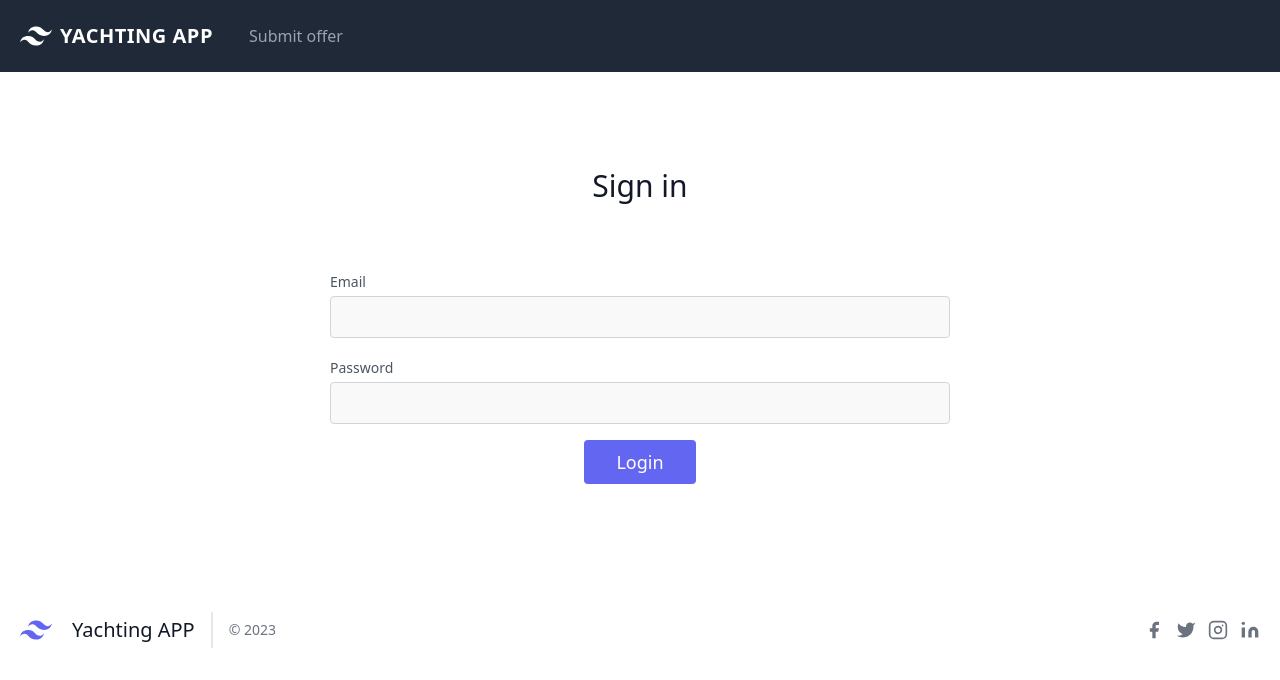
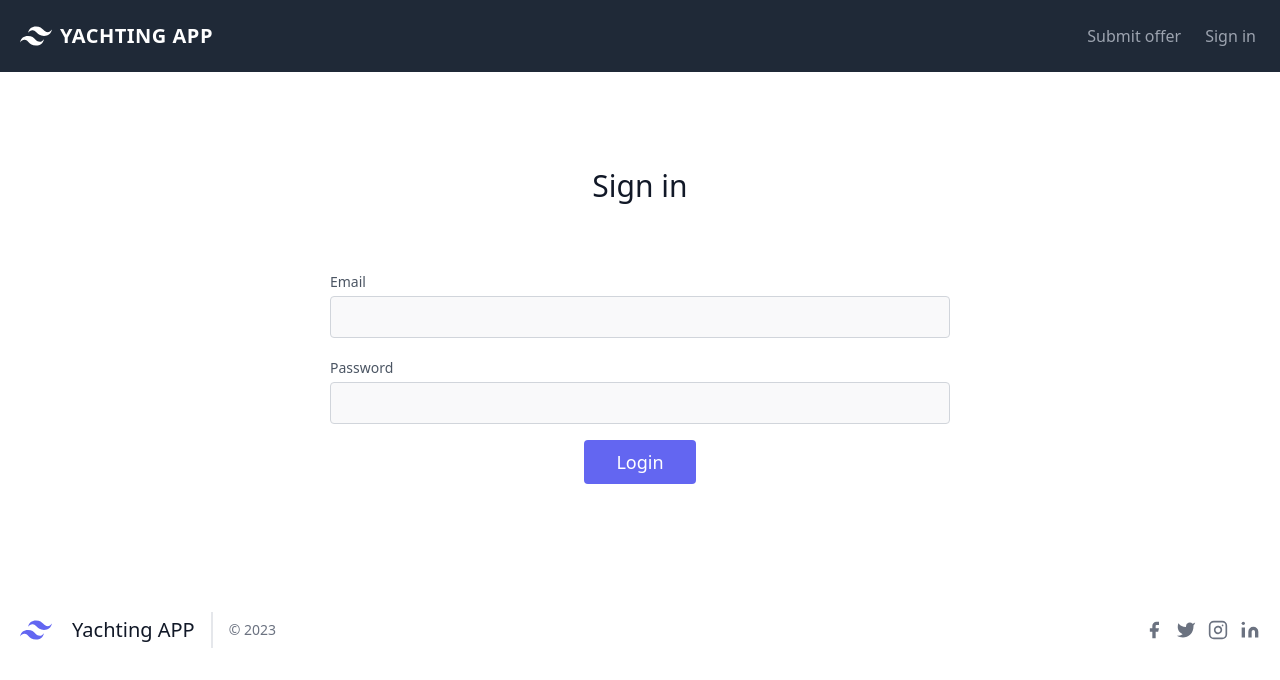
Before and after one commit to malachowiczmarta/Yachting-app-next, a Next.js app: page /user/signin in a window 1280 px wide. Shown: the top 680 px of the page. Built offline with nearby package versions, Linux system fonts and the light colour scheme; no server answers.

Commit message:
user loggin view

```diff
--- a/components/BaseLayout/index.tsx
+++ b/components/BaseLayout/index.tsx
@@ -1,5 +1,7 @@
+import { useSession } from 'next-auth/react';
 import Link from 'next/link';
 import { useState } from 'react';
+import classNames from 'classnames';
 
 interface BaseLayoutProps {
   children: React.ReactNode;
@@ -7,6 +9,8 @@ interface BaseLayoutProps {
 
 const TopNavigation = () => {
   const [isOpen, setIsOpen] = useState(false);
+  const { data: session, status } = useSession();
+  console.log(`session`, session);
 
   const toggleMenu = () => {
     setIsOpen(!isOpen);
@@ -30,7 +34,12 @@ const TopNavigation = () => {
       >
         Menu
       </button>
-      <div id="navigation">
+      <div
+        className={classNames('top-navbar w-full lg:inline-flex lg:flex-grow lg:w-auto', {
+          hidden: !isOpen
+        })}
+        id="navigation"
+      >
         <div className="lg:inline-flex lg:flex-row lg:ml-auto lg:w-auto w-full lg:items-center items-start  flex flex-col lg:h-auto">
           <Link
             href="/offers/new"
@@ -39,6 +48,23 @@ const TopNavigation = () => {
             <span>Submit offer</span>
           </Link>
         </div>
+        {session && (
+          <a
+            // onClick={signOut}
+            className="lg:inline-flex lg:w-auto w-full px-3 py-2 rounded text-gray-400 items-center justify-center hover:bg-gray-900 hover:text-white"
+          >
+            <span>Logout</span>
+          </a>
+        )}
+
+        {!session && status !== 'loading' && (
+          <Link
+            href="/user/signin"
+            className="lg:inline-flex lg:w-auto w-full px-3 py-2 rounded text-gray-400 items-center justify-center hover:bg-gray-900 hover:text-white"
+          >
+            <span>Sign in</span>
+          </Link>
+        )}
       </div>
     </nav>
   );
--- a/package.json
+++ b/package.json
@@ -17,6 +17,7 @@
     "@types/react-dom": "18.0.10",
     "airtable": "^0.10.1",
     "autoprefixer": "^10.2.5",
+    "classnames": "^2.3.2",
     "crypto-js": "^4.1.1",
     "eslint": "^7.20.0",
     "eslint-config-prettier": "^7.2.0",
--- a/pages/_app.tsx
+++ b/pages/_app.tsx
@@ -1,6 +1,11 @@
+import { SessionProvider } from 'next-auth/react';
 import type { AppProps } from 'next/app';
 import 'styles/globals.css';
 
-export default function App({ Component, pageProps }: AppProps) {
-  return <Component {...pageProps} />;
+export default function App({ Component, pageProps: { session, ...pageProps } }: AppProps) {
+  return (
+    <SessionProvider session={session}>
+      <Component {...pageProps} />
+    </SessionProvider>
+  );
 }
--- a/pages/user/signin.tsx
+++ b/pages/user/signin.tsx
@@ -1,27 +1,27 @@
 import { useRef, useState } from 'react';
 import BaseLayout from 'components/BaseLayout';
 import { useRouter } from 'next/router';
-import { signIn } from 'next-auth/client';
+import { signIn } from 'next-auth/react';
 
 export default function SignIn() {
-  const loginForm = useRef();
-  const [error, setError] = useState();
+  const loginForm = useRef<HTMLFormElement>(null);
+  const [error, setError] = useState('');
   const [formProcessing, setFormProcessing] = useState(false);
   const router = useRouter();
 
-  const handleSubmit = async (e) => {
+  const handleSubmit = async (e: React.FormEvent) => {
     e.preventDefault();
     if (formProcessing) return;
-    setError(null);
+    setError('');
     setFormProcessing(true);
-    const form = new FormData(loginForm.current);
-    const { ok } = await signIn('credentials', {
+    const form = new FormData(loginForm.current as HTMLFormElement);
+    const resp = await signIn('credentials', {
       redirect: false,
       email: form.get('email'),
       password: form.get('password')
     });
 
-    if (ok) {
+    if (resp?.ok) {
       router.push('/');
     } else {
       setError('Not authorized. Try again.');
--- a/services/users/authorize.ts
+++ b/services/users/authorize.ts
@@ -1,13 +1,14 @@
 import airDB from 'services/airtableClient';
 import Joi from 'joi';
 import crypto from 'crypto';
+import { IPayload } from './create';
 
 const schema = Joi.object({
   email: Joi.string().email().required(),
   password: Joi.string().required()
 });
 
-const authorize = async (payload) => {
+const authorize = async (payload: IPayload) => {
   const { email, password } = await schema.validateAsync(payload);
 
   const [user] = await airDB('users')
```
Also changed, not shown: services/users/create.ts (+4 -4 lines), 1 other file (tests, documents, lock files or other folders).
